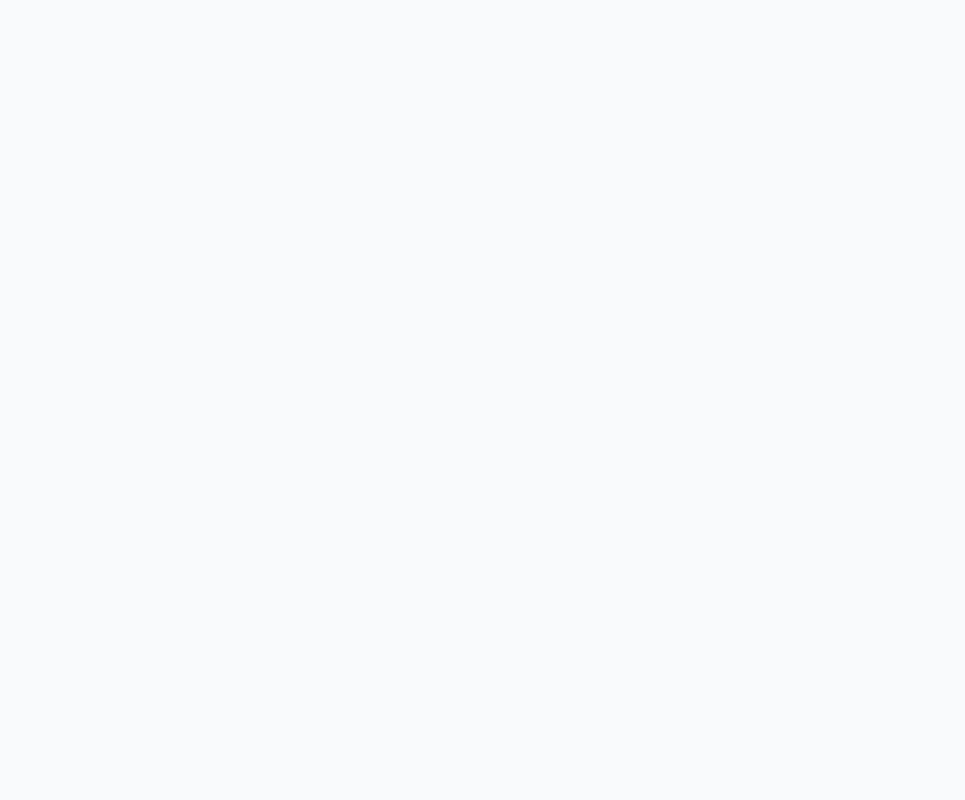
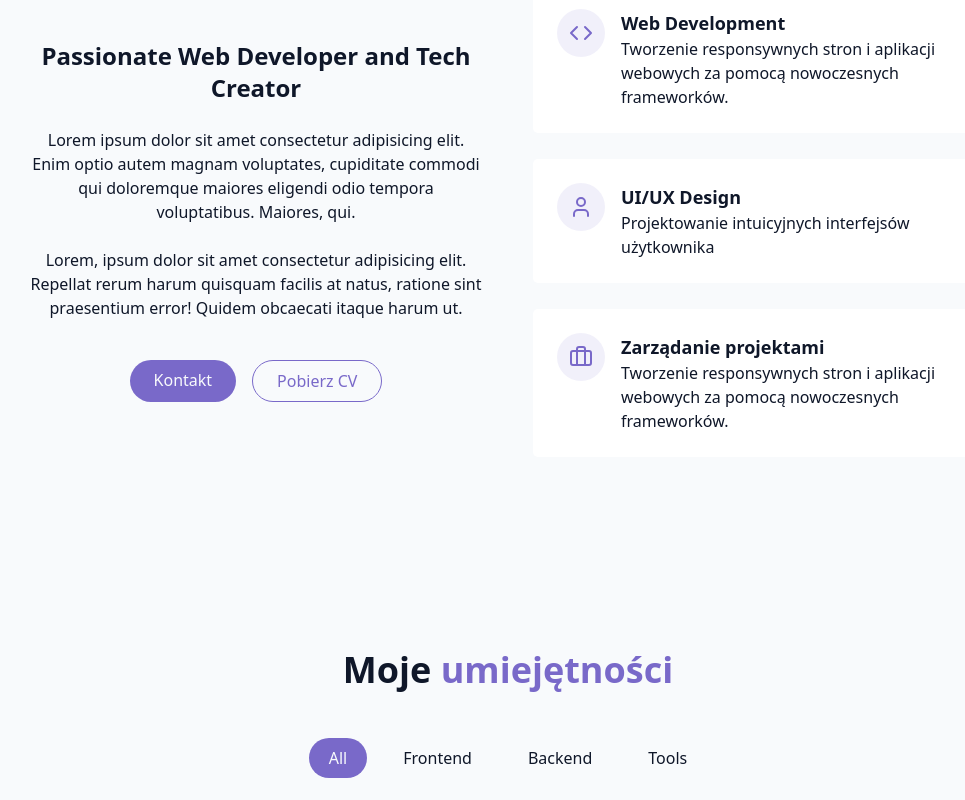
Before and after one commit to Damiano87/Portfolio, a React (Vite) app: page / in a window 1280 px wide. Shown: the part 1000-1800 px from the top of the page, without its empty margins (132-1097 px from the left). Before the commit the page ends 1016 px from the top, so only its background shows below. Built offline with nearby package versions, Linux system fonts and the light colour scheme.

Commit message:
Added skills section

```diff
--- a/src/components/AboutSection.tsx
+++ b/src/components/AboutSection.tsx
@@ -1,7 +1,93 @@
+import { Briefcase, Code, User } from "lucide-react";
+import { Link } from "react-router";
+
 const AboutSection = () => {
   return (
     <section id="about" className="py-24 px-4 relative">
-      AboutSection
+      <div className="container mx-auto max-w-5xl">
+        <h2 className="text-3xl md:text-4xl font-bold mb-12 text-center">
+          O <span className="text-primary">mnie</span>
+        </h2>
+
+        <div className="grid grid-cols-1 md:grid-cols-2 gap-12 items-center">
+          <div className="space-y-6">
+            <h3 className="text-2xl font-semibold">
+              Passionate Web Developer and Tech Creator
+            </h3>
+
+            <p className="text-muted-foreground">
+              Lorem ipsum dolor sit amet consectetur adipisicing elit. Enim
+              optio autem magnam voluptates, cupiditate commodi qui doloremque
+              maiores eligendi odio tempora voluptatibus. Maiores, qui.
+            </p>
+
+            <p className="text-muted-foreground">
+              Lorem, ipsum dolor sit amet consectetur adipisicing elit. Repellat
+              rerum harum quisquam facilis at natus, ratione sint praesentium
+              error! Quidem obcaecati itaque harum ut.
+            </p>
+
+            <div className="flex flex-col sm:flex-row gap-4 pt-4 justify-center">
+              <Link to={"#contact"} className="cosmic-button">
+                Kontakt
+              </Link>
+
+              <Link
+                to={""}
+                className="px-6 py-2 rounded-full border border-primary text-primary hover:bg-primary/10 transition-colors duration-300"
+              >
+                Pobierz CV
+              </Link>
+            </div>
+          </div>
+
+          <div className="grid grid-cols-1 gap-6">
+            <div className="gradient-border p-6 card-hover">
+              <div className="flex items-start gap-4">
+                <div className="p-3 rounded-full bg-primary/10">
+                  <Code className="h6 w-6  text-primary" />
+                </div>
+                <div className="text-left">
+                  <h4 className="font-semibold text-lg"> Web Development</h4>
+                  <p className="text-muted-foreground">
+                    Tworzenie responsywnych stron i aplikacji webowych za pomocą
+                    nowoczesnych frameworków.
+                  </p>
+                </div>
+              </div>
+            </div>
+            <div className="gradient-border p-6 card-hover">
+              <div className="flex items-start gap-4">
+                <div className="p-3 rounded-full bg-primary/10">
+                  <User className="h6 w-6  text-primary" />
+                </div>
+                <div className="text-left">
+                  <h4 className="font-semibold text-lg">UI/UX Design</h4>
+                  <p className="text-muted-foreground">
+                    Projektowanie intuicyjnych interfejsów użytkownika
+                  </p>
+                </div>
+              </div>
+            </div>
+            <div className="gradient-border p-6 card-hover">
+              <div className="flex items-start gap-4">
+                <div className="p-3 rounded-full bg-primary/10">
+                  <Briefcase className="h6 w-6  text-primary" />
+                </div>
+                <div className="text-left">
+                  <h4 className="font-semibold text-lg">
+                    Zarządanie projektami
+                  </h4>
+                  <p className="text-muted-foreground">
+                    Tworzenie responsywnych stron i aplikacji webowych za pomocą
+                    nowoczesnych frameworków.
+                  </p>
+                </div>
+              </div>
+            </div>
+          </div>
+        </div>
+      </div>
     </section>
   );
 };
--- /dev/null
+++ b/src/components/SkillsSection.tsx
@@ -0,0 +1,70 @@
+import { useState } from "react";
+import { cn } from "../lib/utils";
+
+const skills = [
+  // Frontend
+  { name: "HTML/CSS", category: "frontend" },
+  { name: "Javascript", category: "frontend" },
+  { name: "React", category: "frontend" },
+  { name: "Typescript", category: "frontend" },
+  { name: "Tailwind CSS", category: "frontend" },
+  { name: "Sass", category: "frontend" },
+  { name: "Next.js", category: "frontend" },
+
+  // Backend
+  { name: "Node.js", category: "backend" },
+  { name: "Express", category: "backend" },
+  { name: "MongoDB", category: "backend" },
+
+  // Tools
+  { name: "Git/GitHub", category: "tools" },
+  { name: "VS Code", category: "tools" },
+  { name: "Claude AI", category: "tools" },
+];
+
+const categories = ["all", "frontend", "backend", "tools"];
+
+const SkillsSection = () => {
+  const [activeCategory, setActiveCategory] = useState("all");
+
+  return (
+    <section id="skills" className="py-24 px-4 relative bg-secondary/30">
+      <div className="container mx-auto max-w-5xl">
+        <h2 className="text-3xl md:text-4xl font-bold mb-12 text-center">
+          Moje <span className="text-primary">umiejętności</span>
+        </h2>
+
+        <div className="flex flex-wrap justify-center gap-4 mb-12">
+          {categories.map((category, index) => (
+            <button
+              key={index}
+              onClick={() => setActiveCategory(category)}
+              className={cn(
+                "px-5 py-2 rounded-full transition-colors duration-300 capitalize",
+                activeCategory === category
+                  ? "bg-primary text-primary-foreground"
+                  : "bg-secondary/70"
+              )}
+            >
+              {category}
+            </button>
+          ))}
+        </div>
+
+        <div className="grid grid-cols-1 sm:grid-cols-2 lg:grid-cols-3 gap-6">
+          {skills.map((skill, index) => (
+            <div
+              key={index}
+              className="bg-card p-6 rounded-lg shadow-xs card-hover"
+            >
+              <div className="text-left mb-4">
+                <h3 className="font-semibold text-lg">{skill.name}</h3>
+              </div>
+            </div>
+          ))}
+        </div>
+      </div>
+    </section>
+  );
+};
+export default SkillsSection;
--- a/src/pages/Home.tsx
+++ b/src/pages/Home.tsx
@@ -1,6 +1,7 @@
 import AboutSection from "../components/AboutSection";
 import HeroSection from "../components/HeroSection";
 import Navbar from "../components/Navbar";
+import SkillsSection from "../components/SkillsSection";
 import StarBackground from "../components/StarBackground";
 import ThemeToggle from "../components/ThemeToggle";
 
@@ -17,6 +18,7 @@ const Home = () => {
       <main>
         <HeroSection />
         <AboutSection />
+        <SkillsSection />
       </main>
       {/* Footer */}
     </div>
```
